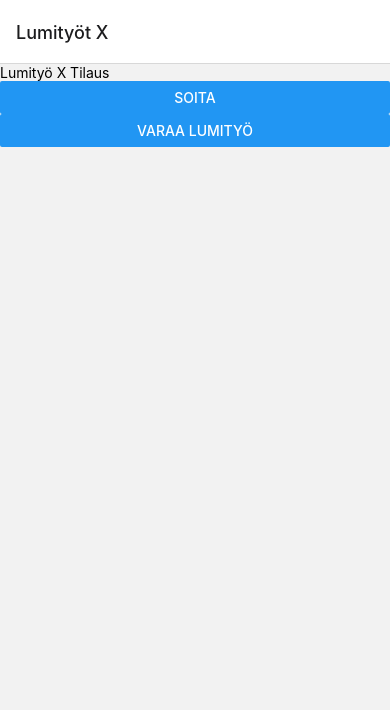
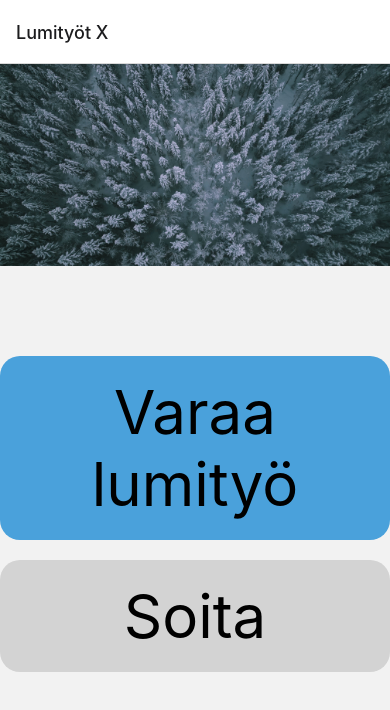
Before and after one commit to thahertech/lumityo-mobileapp, a React Native app: screen / in a window 390 px wide. Shown: the top 710 px of the page. Built offline with nearby package versions, Linux system fonts and the light colour scheme.

Commit message:
Homepage modified

```diff
--- a/screens/HomeScreen.js
+++ b/screens/HomeScreen.js
@@ -1,8 +1,18 @@
 import React from 'react';
-import { View, Text, Button, Linking } from 'react-native';
+import { View, TouchableOpacity, Text, Linking, Image} from 'react-native';
+import { useNavigation } from '@react-navigation/native';
+import styles from '../styles'; // Import styles from the separate file
+import heroImage from '../assets/lapland.jpg'
+
+const CustomButton = ({ title, onPress }) => (
+  <TouchableOpacity style={styles.menuItem} onPress={onPress}>
+    <Text style={[styles.menuItemText]}>{title}</Text>
+  </TouchableOpacity>
+);
 
 const HomeScreen = () => {
   const phoneNumber = '+358407362403'; // Replace with the desired phone number
+  const navigation = useNavigation();
 
   const handleCallButtonPress = () => {
     const phoneUrl = `tel:${phoneNumber}`;
@@ -18,13 +28,36 @@ const HomeScreen = () => {
       .catch((err) => console.error('Error occurred:', err));
   };
 
+  const handleOrderButtonPress = () => {
+    navigation.navigate('Order');
+  };
+
   return (
-    <View>
-      <Text>Lumityö X Tilaus</Text>
-      <Button title="Soita" onPress={handleCallButtonPress} />
-      <Button title="Varaa lumityö" onPress={() => navigation.navigate('Order')} />
+    <View style={styles.container}>
+      <Image
+        source={heroImage}
+        style={styles.headerImage}
+        resizeMode="cover"
+      />
+
+      <View>
+        <View style={styles.menuItemContainer}>
+          <CustomButton title="Varaa lumityö" onPress={handleOrderButtonPress} />
+        </View>
+
+        <View style={styles.menuItemContainer}>
+          {/* Apply the light grey style directly */}
+          <TouchableOpacity
+            style={styles.lightGreyButton}
+            onPress={handleCallButtonPress}
+          >
+            <Text style={[styles.menuItemText, { color: 'black' }]}>Soita</Text>
+          </TouchableOpacity>
+        </View>
+      </View>
     </View>
   );
 };
 
+
 export default HomeScreen;
--- /dev/null
+++ b/styles.js
@@ -0,0 +1,62 @@
+// styles.js
+import { Platform, StyleSheet } from 'react-native';
+
+const styles = StyleSheet.create({
+  container: {
+    flex: 1,
+    justifyContent: 'center',
+    alignItems: 'center',
+  },
+  headerImage: {
+    width: '100%',
+    height: 240,
+    marginTop: -200,
+    marginBottom: 80,
+  },
+  menuItemContainer: {
+    marginVertical: 10,
+  },
+  menuItem: {
+    borderRadius: 20,
+    padding: 20,
+    backgroundColor: '#4AA1DB',
+    ...Platform.select({
+      android: {
+        elevation: 5,
+      },
+      ios: {
+        shadowColor: 'black',
+        shadowOffset: { width: 0, height: 5 },
+        shadowOpacity: 0.3,
+        shadowRadius: 5,
+      },
+    }),
+  },
+  menuItemText: {
+    color: 'black',
+    textAlign: 'center',
+    fontSize: 60,
+  },
+  centerText: {
+    textAlign: 'center',
+  },
+  // Add a new style for the light grey button
+  lightGreyButton: {
+    borderRadius: 20,
+    padding: 20,
+    backgroundColor: '#D3D3D3',  // Light grey color
+    ...Platform.select({
+      android: {
+        elevation: 5,
+      },
+      ios: {
+        shadowColor: 'black',
+        shadowOffset: { width: 0, height: 5 },
+        shadowOpacity: 0.3,
+        shadowRadius: 5,
+      },
+    }),
+  },
+});
+
+export default styles;
```
Also changed, not shown: assets/finnishlapland.jpg (added), assets/lapland.jpg (added).
